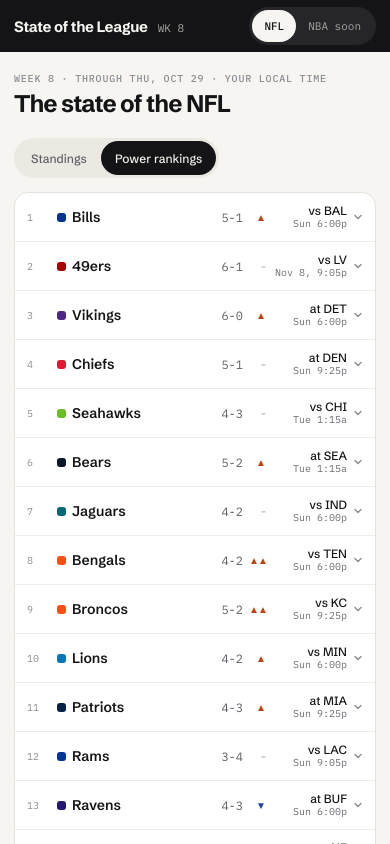
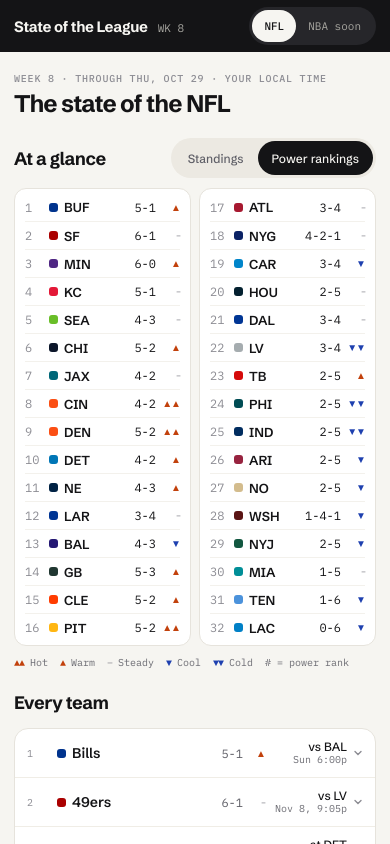
Before and after one commit to bdavey619/state-of-the-league, a React (Vite) app: page / in a window 390 px wide. Both pictures are taken after a click on the button "Power rankings". Shown: the top 844 px of the page. Built offline with nearby package versions, Linux system fonts and the light colour scheme.

Commit message:
Phone: two-column standings/power summary on one screen, compact team list below
Co-Authored-By: Claude Opus 5.5 <noreply@anthropic.com>
Claude-Session: https://claude.ai/code/session_012TXsz3jFeEauD8NU3797jq

```diff
--- a/src/App.jsx
+++ b/src/App.jsx
@@ -7,6 +7,7 @@ import { updatedLabel } from './format.js';
 export default function App() {
   const [data, setData] = useState(null);
   const [error, setError] = useState(null);
+  const [view, setView] = useState('standings');
 
   useEffect(() => {
     fetch(`${import.meta.env.BASE_URL}data/nfl.json`, { cache: 'no-cache' })
@@ -45,15 +46,16 @@ export default function App() {
               <h1>The state of the NFL</h1>
             </div>
 
+            <Glance conferences={data.conferences} view={view} setView={setView} />
+
             <div className="desktop-only">
-              <Glance conferences={data.conferences} />
               {data.conferences.map((c) => (
                 <Conference key={c.abbr} conf={c} />
               ))}
             </div>
 
             <div className="mobile-only">
-              <MobileList conferences={data.conferences} />
+              <MobileList conferences={data.conferences} view={view} />
             </div>
 
             <footer className="footer">
--- a/src/components/Glance.jsx
+++ b/src/components/Glance.jsx
@@ -1,9 +1,8 @@
-import { useMemo, useState } from 'react';
+import { useMemo } from 'react';
 import { HEAT, record } from '../format.js';
 import Heat from './Heat.jsx';
 
-export default function Glance({ conferences }) {
-  const [view, setView] = useState('standings');
+export default function Glance({ conferences, view, setView }) {
 
   const divisions = useMemo(() => conferences.flatMap((c) => c.divisions), [conferences]);
   const power = useMemo(() => {
@@ -55,9 +54,10 @@ export default function Glance({ conferences }) {
                   <span className="team-cell">
                     <span className="swatch" style={{ background: t.color }} aria-hidden="true" />
                     <span className="name">{t.name}</span>
+                    <span className="abbr">{t.abbr}</span>
                   </span>
                   <span className="mono">{record(t)}</span>
-                  <span className="mono dim small">{t.division}</span>
+                  <span className="mono dim small division-cell">{t.division}</span>
                   <Heat label={t.heat} />
                 </div>
               ))}
--- a/src/components/MobileList.jsx
+++ b/src/components/MobileList.jsx
@@ -3,8 +3,7 @@ import { nextLabel, record } from '../format.js';
 import Heat from './Heat.jsx';
 
 // Phone layout: one compact line per team; tap to open its storyline and player to watch.
-export default function MobileList({ conferences }) {
-  const [view, setView] = useState('standings');
+export default function MobileList({ conferences, view }) {
   const [open, setOpen] = useState(null);
 
   const groups = useMemo(() => {
@@ -16,14 +15,7 @@ export default function MobileList({ conferences }) {
 
   return (
     <section className="m-list" aria-label="Teams">
-      <div className="segmented m-toggle" role="group" aria-label="Sort teams">
-        <button type="button" aria-pressed={view === 'standings'} onClick={() => setView('standings')}>
-          Standings
-        </button>
-        <button type="button" aria-pressed={view === 'power'} onClick={() => setView('power')}>
-          Power rankings
-        </button>
-      </div>
+      <h2 className="m-title">Every team</h2>
 
       {groups.map((g) => (
         <div className="m-group" key={g.name}>
@@ -72,14 +64,7 @@ export default function MobileList({ conferences }) {
         </div>
       ))}
 
-      <div className="mono legend">
-        <span><span className="heat up">▲▲</span> Hot</span>
-        <span><span className="heat up">▲</span> Warm</span>
-        <span><span className="heat flat">–</span> Steady</span>
-        <span><span className="heat down">▼</span> Cool</span>
-        <span><span className="heat down">▼▼</span> Cold</span>
-        <span># power rank · tap a team for more</span>
-      </div>
+      <div className="mono legend">Tap a team for its storyline and player to watch</div>
     </section>
   );
 }
--- a/src/styles.css
+++ b/src/styles.css
@@ -108,6 +108,7 @@ h2 { margin: 0; font-weight: 700; font-size: 22px; letter-spacing: -0.025em; }
 }
 .power-row + .power-row { border-top: 1px solid #f3f1ec; }
 .power-row .name { font-size: 14px; }
+.power-row .abbr { display: none; font-weight: 600; font-size: 13px; }
 
 .legend { display: flex; flex-wrap: wrap; gap: 6px 16px; font-size: 11px; color: var(--faint); }
 
@@ -160,7 +161,7 @@ h2 { margin: 0; font-weight: 700; font-size: 22px; letter-spacing: -0.025em; }
 
 /* Phone list */
 .m-list { display: flex; flex-direction: column; gap: 14px; }
-.m-toggle { align-self: flex-start; }
+.m-title { font-size: 18px; }
 .m-group { display: flex; flex-direction: column; gap: 6px; }
 .m-group-name {
   padding: 0 4px; font-size: 10px; font-weight: 500; letter-spacing: 0.08em;
@@ -200,5 +201,18 @@ h2 { margin: 0; font-weight: 700; font-size: 22px; letter-spacing: -0.025em; }
   h1 { font-size: 24px; }
   .kicker { font-size: 10px; }
   .segmented button { min-height: 34px; padding: 0 14px; font-size: 12px; }
+  h2 { font-size: 18px; }
+  .glance { gap: 10px; }
+  .mini-grid { grid-template-columns: repeat(2, minmax(0, 1fr)); gap: 8px; }
+  .mini { padding: 8px 10px 4px; border-radius: 12px; }
+  .mini-row { min-height: 26px; }
+  .label { padding-bottom: 2px; }
+  .power-grid { grid-template-columns: repeat(2, minmax(0, 1fr)); gap: 8px; }
+  .power { padding: 4px 10px; border-radius: 12px; }
+  .power-row { grid-template-columns: 18px minmax(0, 1fr) auto 18px; gap: 6px; min-height: 28px; }
+  .power-row .name, .power-row .division-cell { display: none; }
+  .power-row .abbr { display: inline; }
+  .power-row .team-cell { gap: 6px; }
+  .legend { font-size: 10px; gap: 4px 12px; }
   .footer { font-size: 11px; }
 }
```
